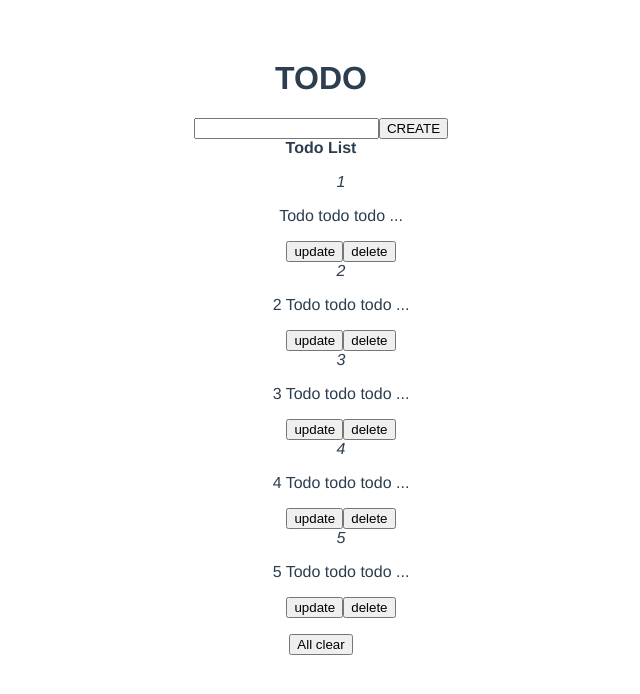
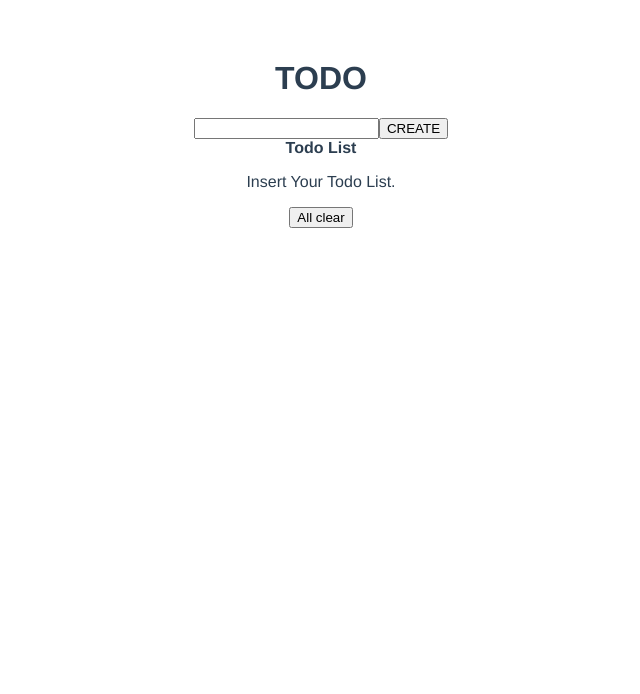
Before and after one commit to SinYongJu/vue-todo-with-study, a Vue app: page / in a window 1280 px wide. Shown: the top 694 px of the page, without its empty margins (319-959 px from the left). Built offline with nearby package versions, Linux system fonts and the light colour scheme.

Commit message:
UPDATE : create Todo Func

```diff
--- a/src/components/App.vue
+++ b/src/components/App.vue
@@ -25,42 +25,42 @@ export default {
   data() {
     return {
       todoList: [
-        {
-          id: 0,
-          desc: "Todo todo todo ...",
-          isModify: false
-        },
-        {
-          id: 1,
-          desc: "2 Todo todo todo ...",
-          isModify: false
-        },
-        {
-          id: 2,
-          desc: "3 Todo todo todo ...",
-          isModify: false
-        },
-        {
-          id: 3,
-          desc: "4 Todo todo todo ...",
-          isModify: false
-        },
-        {
-          id: 4,
-          desc: "5 Todo todo todo ...",
-          isModify: false
-        }
+        // {
+        //   id: 0,
+        //   desc: "Todo todo todo ...",
+        //   isModify: false
+        // },
       ]
     };
   },
   methods: {
-    create() {
-      console.log("create");
+    /**
+     * create Todo
+     * @param {String} desc
+     */
+    create(desc) {
+      const { todoList } = this;
+      const todo = {};
+      const prev = todoList[todoList.length - 1];
+      const prevId = prev ? prev.id : 0;
+      const id = prevId + 1;
+      todo.id = id;
+      todo.desc = desc;
+      todo.isModify = false;
+      this.todoList = todoList.concat(todo);
     },
+    /**
+     * update Todo
+     * @param { Number } id
+     */
     update(id) {
       let target = this.todoList.findIndex(todo => todo.id === id);
       this.todoList[target].isModify = true;
     },
+    /**
+     * delete Todo
+     * @param { Number } id
+     */
     deleteTodo(id) {
       const { todoList } = this;
       let target = todoList.findIndex(todo => todo.id === id);
@@ -68,10 +68,22 @@ export default {
       let next = todoList.slice(target + 1, todoList.length);
       this.todoList = [...prev, ...next];
     },
+    /**
+     * clear Todo List
+     *
+     */
     clearTodo() {
       this.todoList = [];
     },
-    modify(id, { desc }) {
+    /**
+     * Modify Todo List
+     *
+     * id : todo id
+     * desc : todo desc
+     *  @param {Object} todoItem
+     *
+     */
+    modify({ id, desc }) {
       let target = this.todoList.findIndex(todo => todo.id === id);
       this.todoList[target].desc = desc;
       this.todoList[target].isModify = false;
--- a/src/components/TextFiled.vue
+++ b/src/components/TextFiled.vue
@@ -1,6 +1,6 @@
 <template>
-  <div @keydown.enter="createHndr">
-    <Input type="text" v-model="value" @focus="focus" @blur="blur" ref="inp" />
+  <div @keydown="keydown">
+    <Input type="text" v-model="desc" @focus="focus" @blur="blur" ref="inp" />
     <Button type="button" @click="createHndr">CREATE</Button>
   </div>
 </template>
@@ -12,21 +12,25 @@ export default {
   name: "TextFiled",
   data() {
     return {
-      value: ""
+      desc: ""
     };
   },
-  props: {},
   methods: {
-    createHndr() {
-      this.$emit("create", this.value);
-      this.$refs.inp.$el.focus(); // 다른 방법도 있으나 흠... 좀 그릏넹
-      this.value = "";
+    keydown(event) {
+      if (event.keyCode === 13) {
+        this.createHndr();
+      }
     },
     focus() {
       console.log("focus");
     },
     blur() {
       console.log("blur");
+    },
+    createHndr() {
+      this.$emit("create", this.desc);
+      this.$refs.inp.$el.focus(); // 다른 방법도 있으나 흠... 좀 그릏넹
+      this.desc = "";
     }
   },
   components: {
--- a/src/components/TodoItem.vue
+++ b/src/components/TodoItem.vue
@@ -42,7 +42,8 @@ export default {
       this.$emit("delete", id);
     },
     modifyTodo(id) {
-      this.$emit("modify", id, {
+      this.$emit("modify", {
+        id,
         desc: this.desc
       });
     }
```
